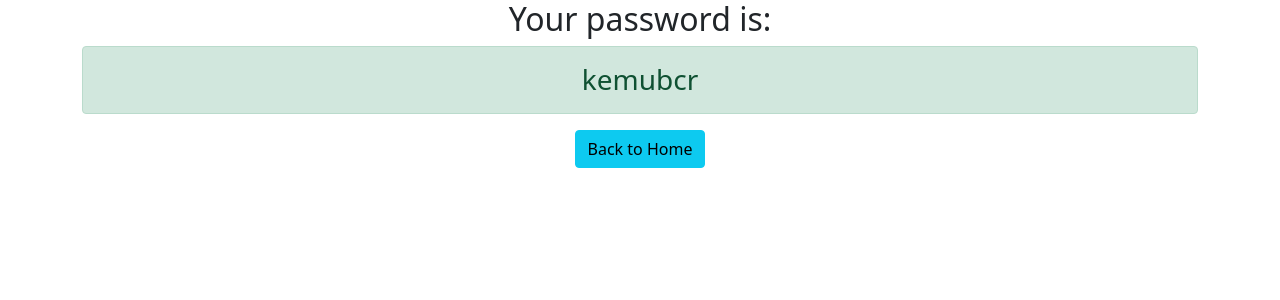
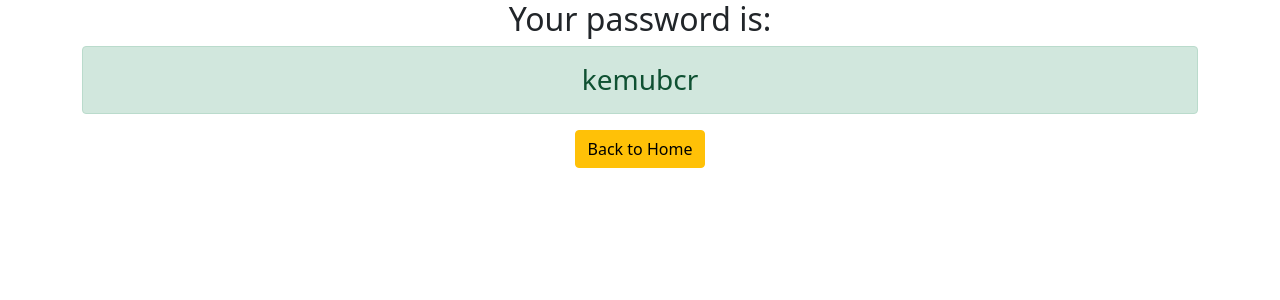
Before and after one commit to iamswayam/django3-pw-generator, a Django app: page /password/ in a window 1280 px wide. Shown: the top 300 px of the page. Run offline with Django 3.2, Linux system fonts and the light colour scheme.

Commit message:
'message'

```diff
--- a/generator/templates/generator/password.html
+++ b/generator/templates/generator/password.html
@@ -3,5 +3,5 @@
 <div class="container text-center">
     <h2>Your password is:</h2>
     <h3 class="alert alert-success">{{ password }}</h3>
-    <a href="{% url 'home' %}" class='btn btn-info'>Back to Home</a>
+    <a href="{% url 'home' %}" class='btn btn-warning'>Back to Home</a>
 </div>
```
